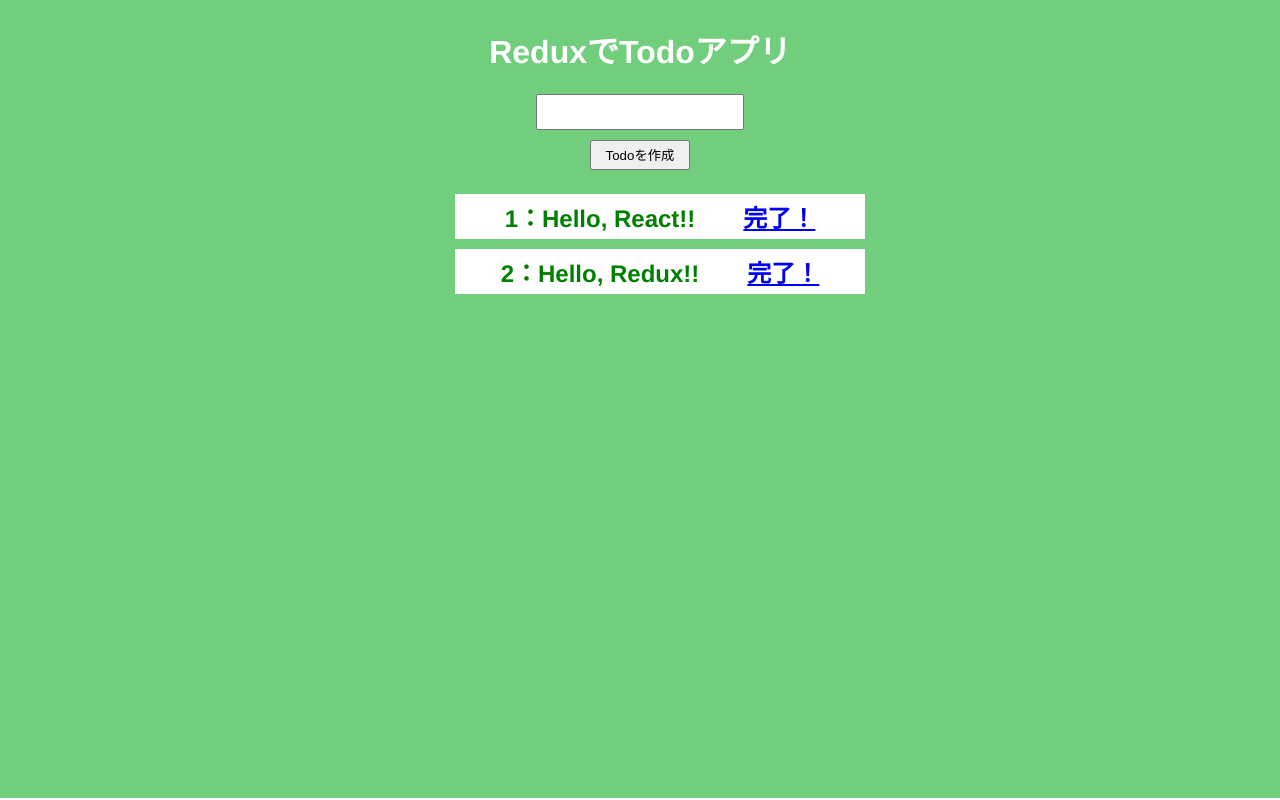
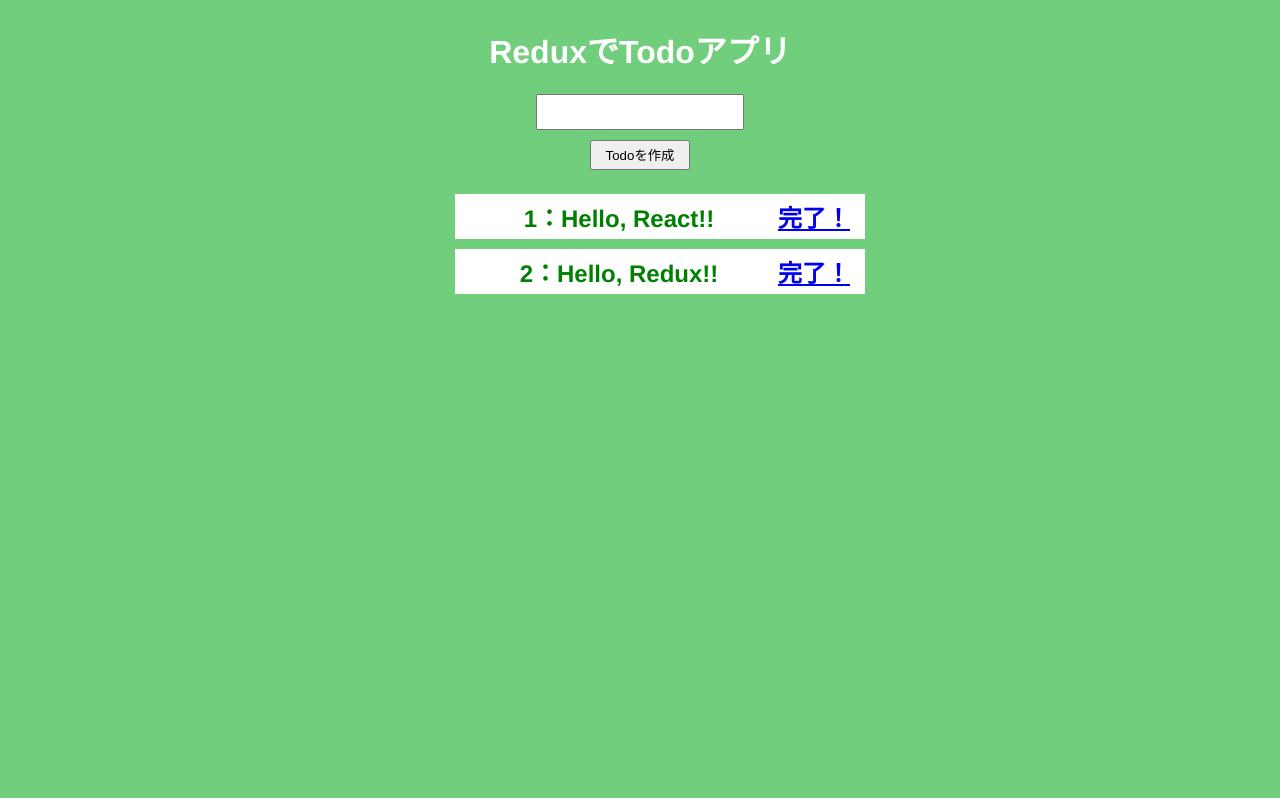
Before and after one commit to mikan3rd/todo-list2, a React (Create React App) app: page / in a window 1280 px wide. Built offline with nearby package versions, Linux system fonts and the light colour scheme.

Commit message:
cssの修正

```diff
--- a/src/components/Todo.js
+++ b/src/components/Todo.js
@@ -18,8 +18,8 @@ class Todo extends React.Component {
       <li className={className}>
         <span>{this.props.id + 1}</span>
         <span>：{this.props.text}　　</span>
-        <a href="#" onClick={() => this.props.toggleTodo()}>{link}</a>
-        <a href="#" onClick={() => this.props.deleteTodo()}>{todoDelete}</a><br/>
+        <a href="#" onClick={() => this.props.toggleTodo()} className='button'>{link}</a>
+        <a href="#" onClick={() => this.props.deleteTodo()} className='button'>{todoDelete}</a><br/>
       </li>
     );
   }
--- a/src/css/App.css
+++ b/src/css/App.css
@@ -17,4 +17,11 @@
 
 .done {
   font-size: 15px;
+  width: 400px;
+  margin: 0 auto;
 }
+
+.button {
+  float: right;
+  margin-right: 10px;
+}
```
